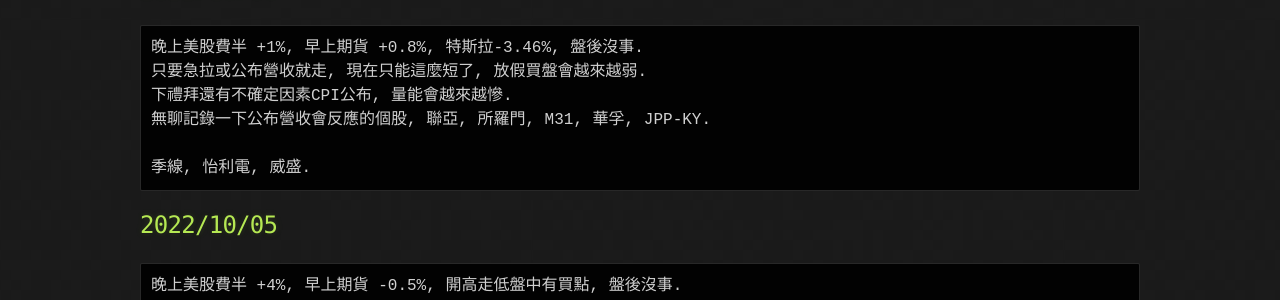
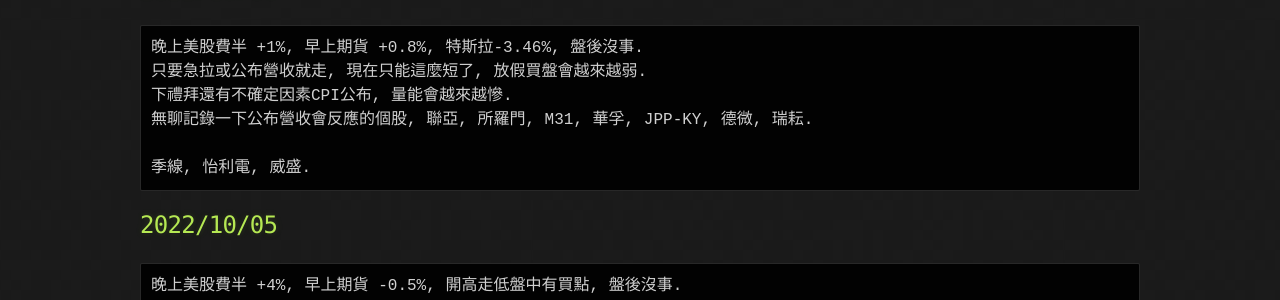
Before and after one commit to lepg5487/Stock_God, a Jekyll site: the page built from index.md, in a window 1280 px wide and 900 px high. Shown: the part 513-813 px from the top of the window. Built offline with Jekyll 4.4.1, drawn with Linux system fonts in a browser that asks for light colours; our own code applies the rules of GitHub Pages for plain Markdown files.

Commit message:
Update index.md

````diff
--- a/index.md
+++ b/index.md
@@ -17,7 +17,7 @@
 晚上美股費半 +1%, 早上期貨 +0.8%, 特斯拉-3.46%, 盤後沒事.
 只要急拉或公布營收就走, 現在只能這麼短了, 放假買盤會越來越弱.
 下禮拜還有不確定因素CPI公布, 量能會越來越慘.
-無聊記錄一下公布營收會反應的個股, 聯亞, 所羅門, M31, 華孚, JPP-KY.
+無聊記錄一下公布營收會反應的個股, 聯亞, 所羅門, M31, 華孚, JPP-KY, 德微, 瑞耘.
 
 季線, 怡利電, 威盛.
 ```
````
